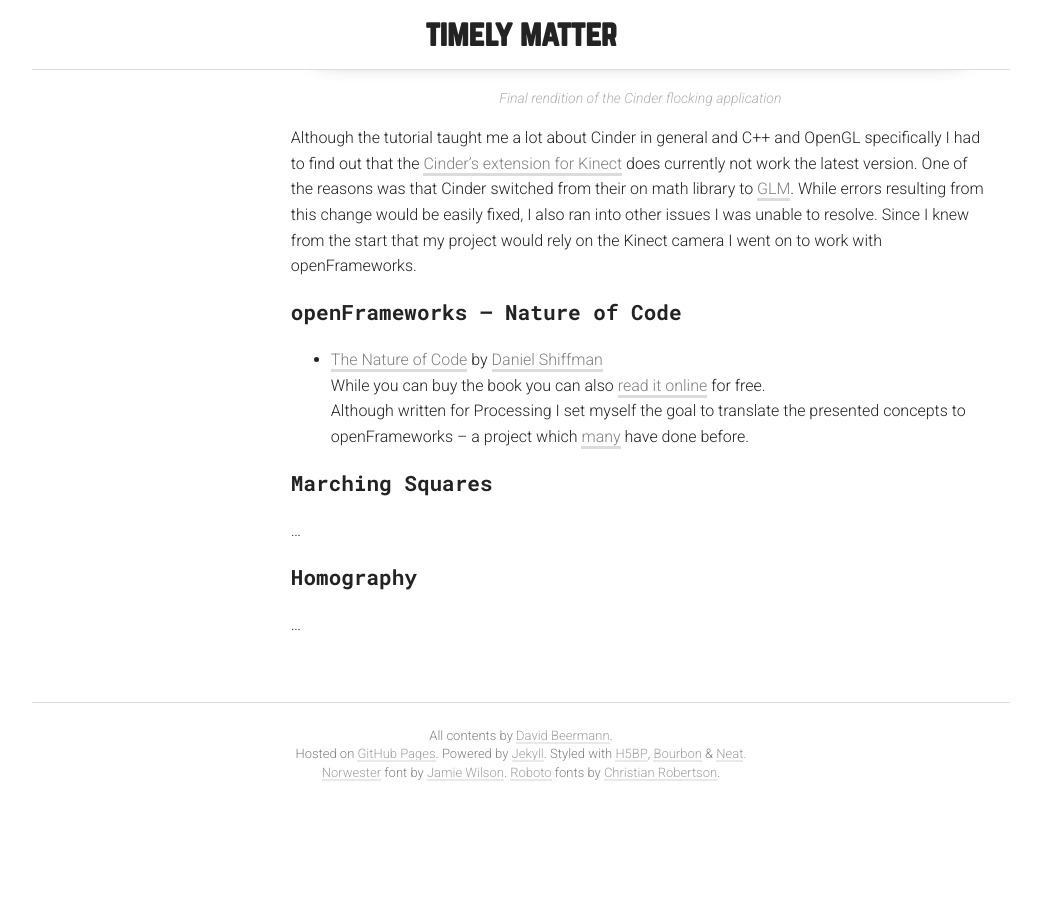
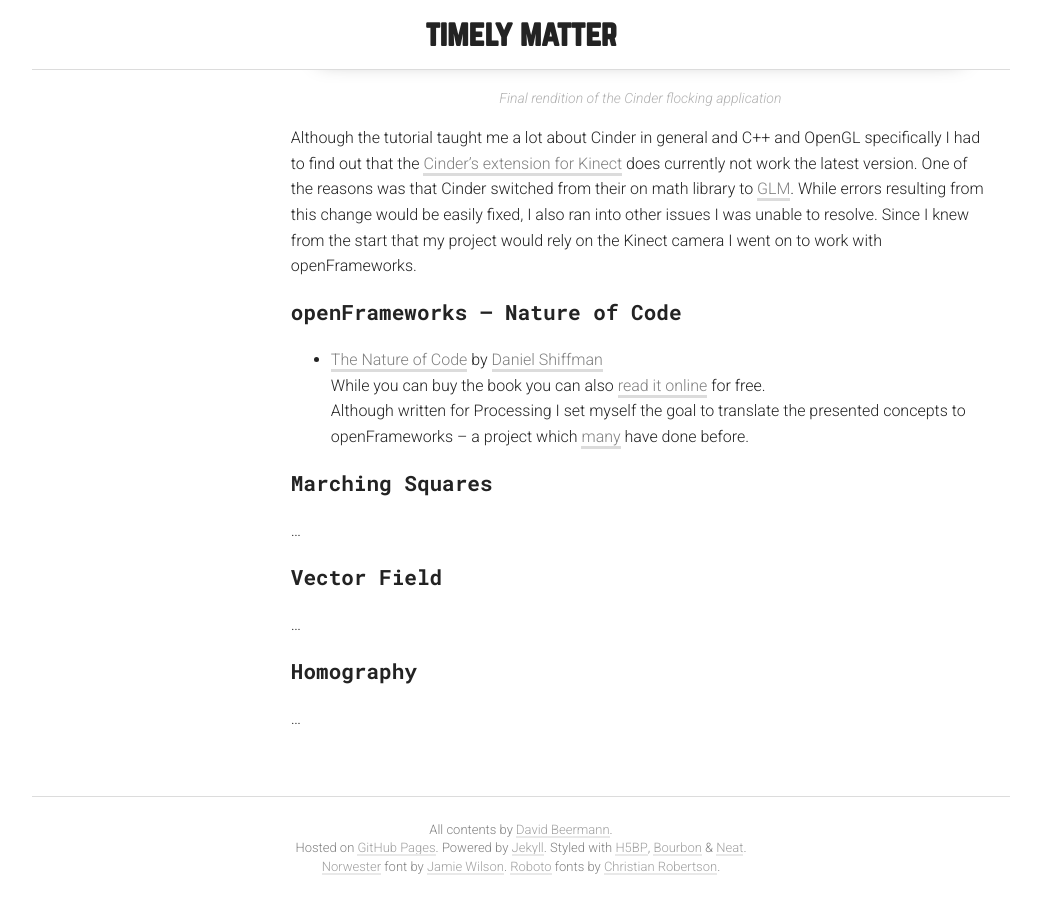
Before and after one commit to davidbeermann/timely-matter, a Jekyll site: the page built from realization/index.md, in a window 1280 px wide and 900 px high, scrolled down 1600 px. Shown: the whole window, without its empty margins (119-1160 px from the left). Built offline with Jekyll 4.4.1, drawn with Linux system fonts in a browser that asks for light colours; before the commit the page ends 2406 px from its top, so only the background shows below that.

Commit message:
added note for vector field

```diff
--- a/realization/index.md
+++ b/realization/index.md
@@ -34,6 +34,10 @@ Although written for Processing I set myself the goal to translate the presented
 
 ...
 
+## Vector Field
+
+...
+
 ## Homography
 
 ...
```
